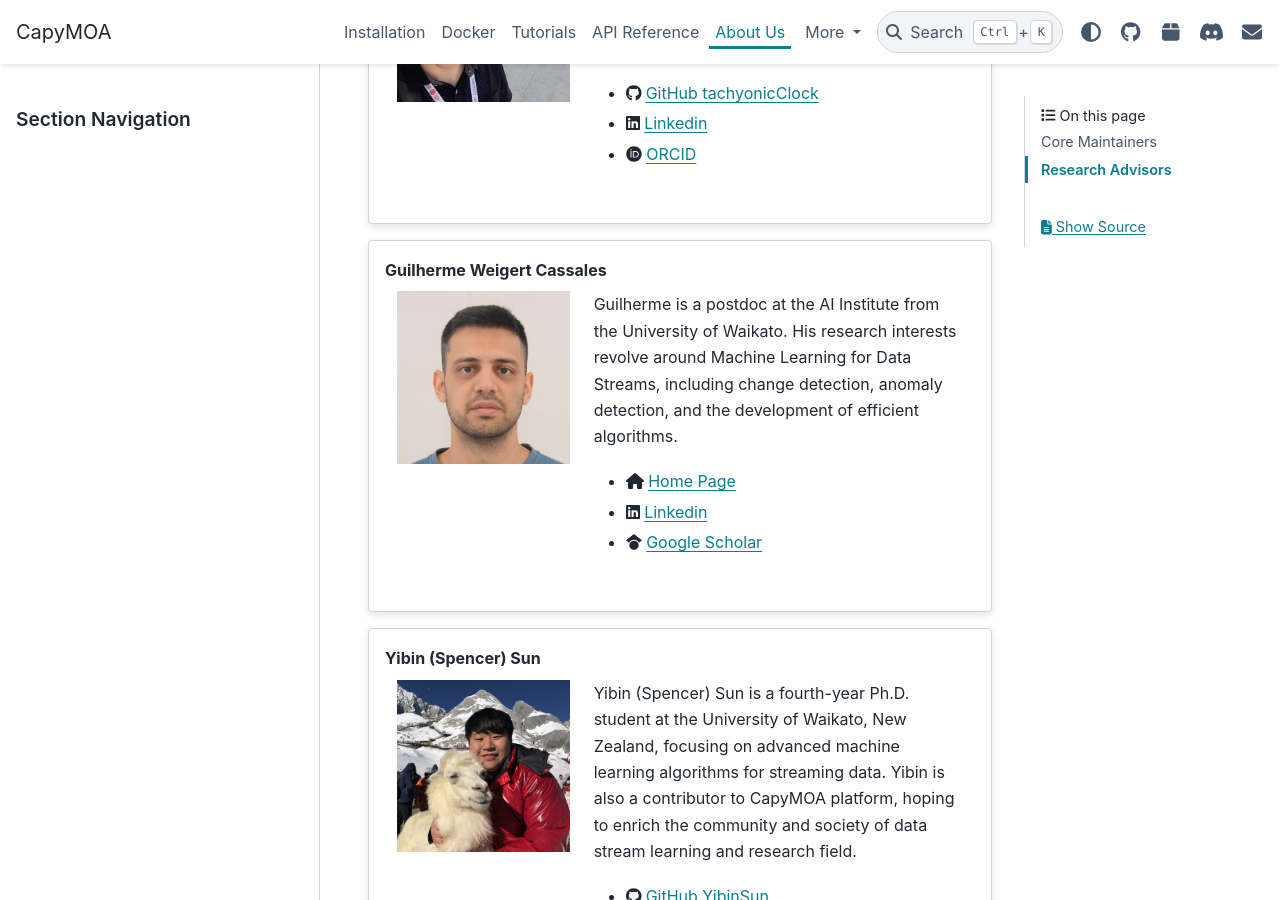
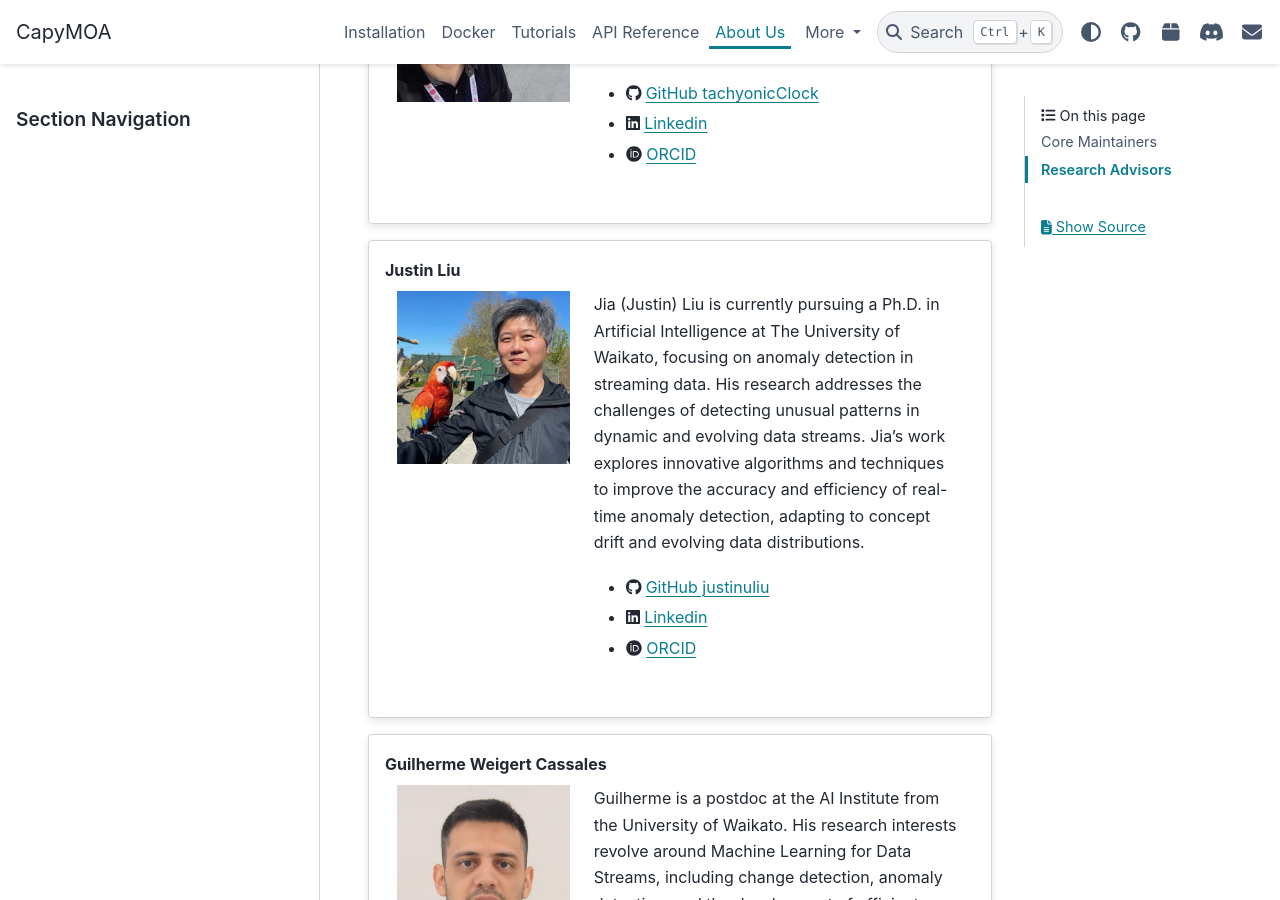
Before and after one commit to adaptive-machine-learning/CapyMOA, a Sphinx documentation site: the page built from docs/about.rst, in a window 1280 px wide and 900 px high, scrolled down 1321 px. Built offline with Sphinx 7.4.7 and the PyData theme 0.15.4, drawn with Linux system fonts in a browser that asks for light colours; pages that are not in the unit, such as notebooks, are missing from menus.

Commit message:
docs(about.rst): add Justin Liu

```diff
--- a/docs/about.rst
+++ b/docs/about.rst
@@ -65,6 +65,30 @@ be found on the `CapyMOA GitHub`_.
             * :fab:`linkedin` `Linkedin <https://www.linkedin.com/in/anton-lee-0666471a5>`__
             * :fab:`orcid` `ORCID <https://orcid.org/0009-0008-6566-7785>`__
 
+.. card:: Justin Liu
+
+    ..  grid:: 2
+
+        ..  grid-item::
+            :columns: 4
+
+            ..  image:: images/profiles/justin_liu.jpg
+                :alt: Justin Liu
+
+        ..  grid-item::
+            :columns: 8
+
+            Jia (Justin) Liu is currently pursuing a Ph.D. in Artificial
+            Intelligence at The University of Waikato, focusing on anomaly
+            detection in streaming data. His research addresses the challenges
+            of detecting unusual patterns in dynamic and evolving data streams.
+            Jia's work explores innovative algorithms and techniques to improve
+            the accuracy and efficiency of real-time anomaly detection, adapting
+            to concept drift and evolving data distributions.
+
+            * :fab:`github` :github:`justinuliu`
+            * :fab:`linkedin` `Linkedin <http://linkedin.com/in/jia-liu-9427b193>`__
+            * :fab:`orcid` `ORCID <https://orcid.org/0000-0001-6315-3854>`__
 
 .. card:: Guilherme Weigert Cassales
 
```
Also changed, not shown: docs/images/profiles/justin_liu.jpg (added).
